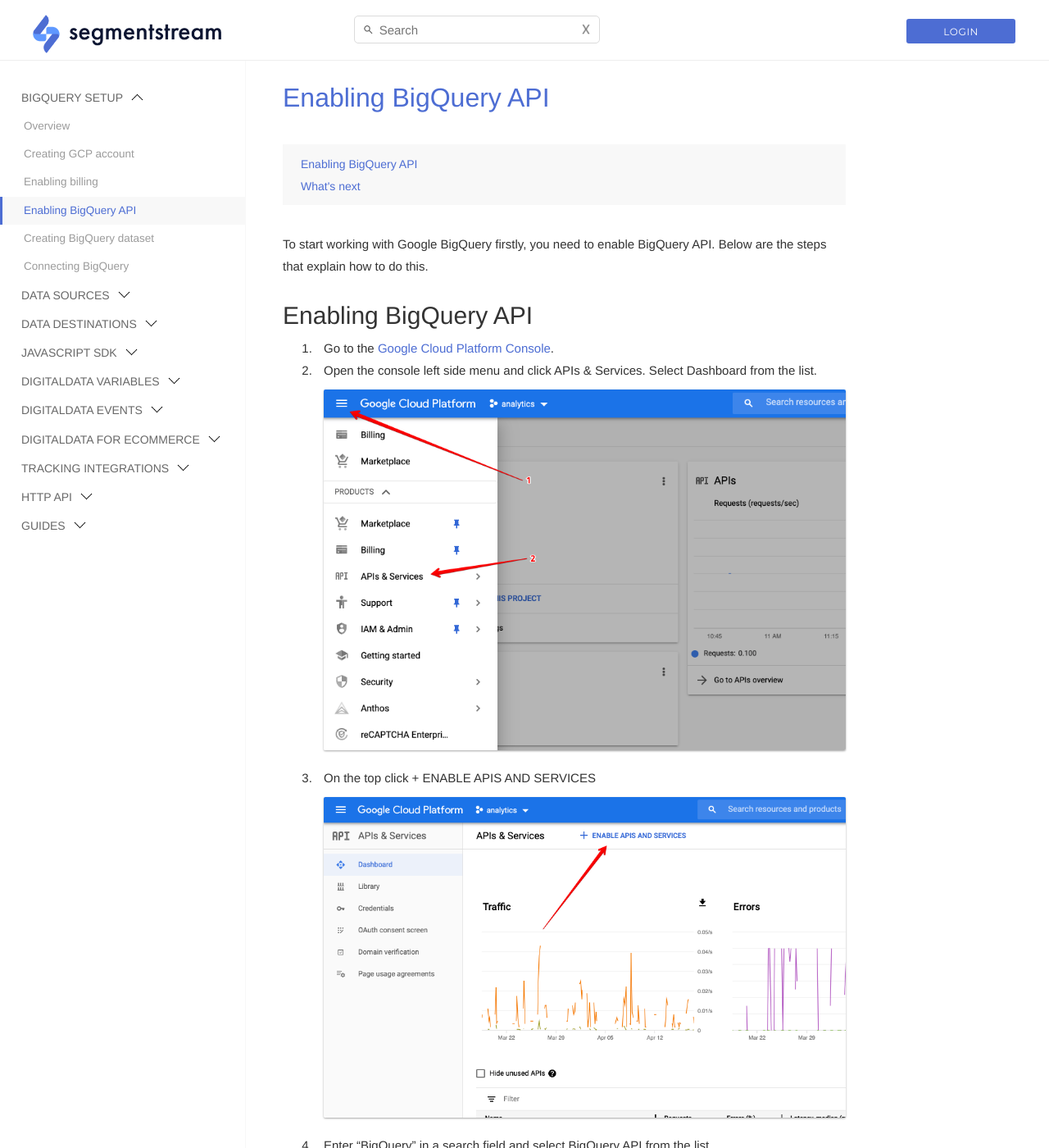
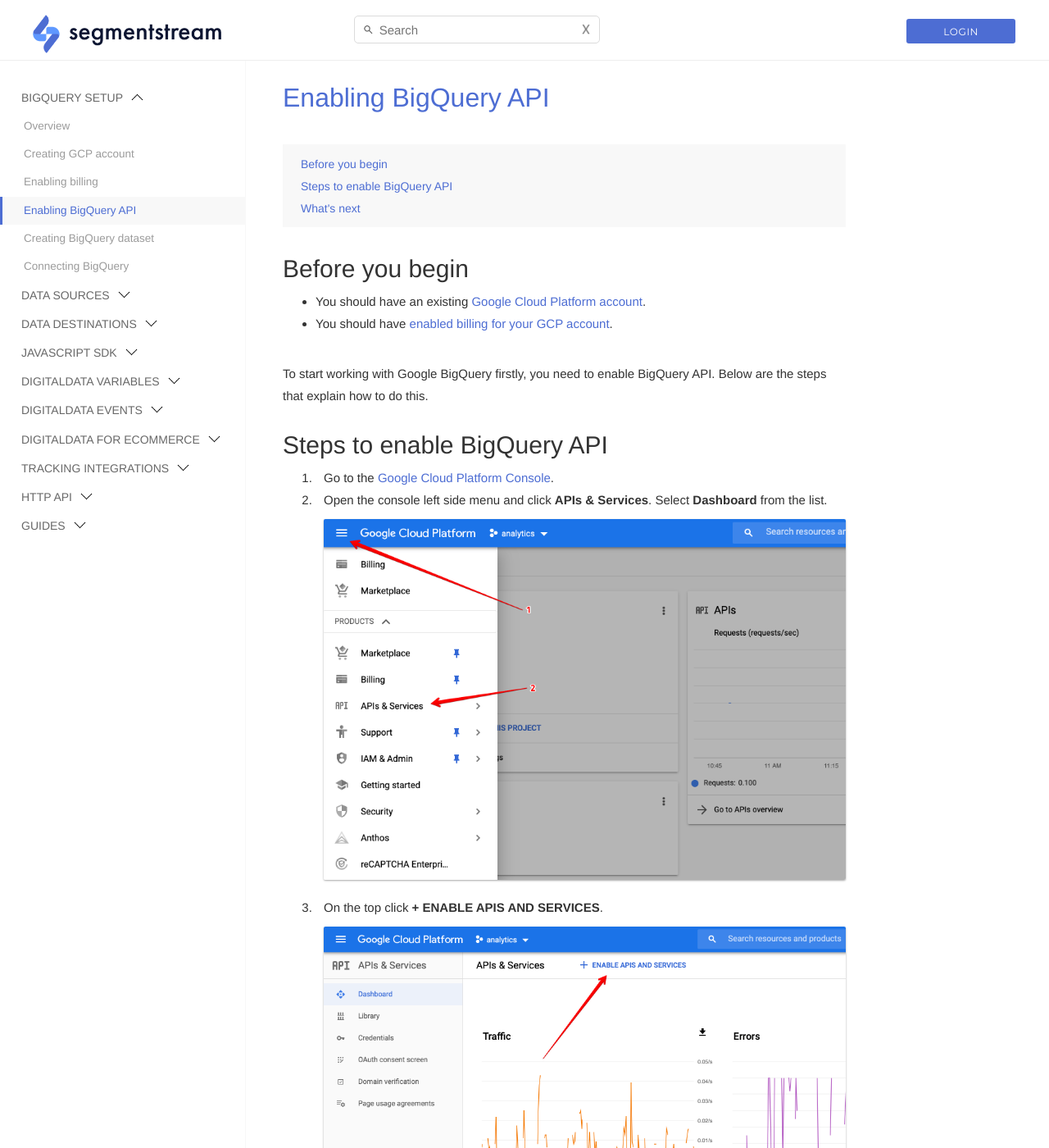
Before and after one commit to segmentstream-com/segmentstream-com.github.io, a Jekyll site: the page built from _docs/bigquery/enabling-bigquery-api.md, in a window 1280 px wide and 1400 px high. Shown: the whole window at 82% size. Built offline with Jekyll 4.4.1, drawn with Linux system fonts in a browser that asks for light colours; nearby versions of some CDN libraries; some of the changed text lies outside the part shown.

Commit message:
made fixes for bigquery guide

```diff
--- a/_docs/bigquery/enabling-bigquery-api.md
+++ b/_docs/bigquery/enabling-bigquery-api.md
@@ -11,24 +11,30 @@
 In this article explained how to Enable BigQuery API if it is not enabled
 -->
 <ul class="page-navigation">
-  <li><a href="#enabling-bigquery">Enabling BigQuery API</a></li>
+  <li><a href="#before-you-begin">Before you begin</a></li>
+  <li><a href="#enabling-bigquery">Steps to enable BigQuery API</a></li>
   <li><a href="#whats-next">What's next</a></li>
 </ul>
+
+## <a name="before-you-begin"></a> Before you begin
+* You should have an existing [Google Cloud Platform account](creating-gcp-account).
+* You should have [enabled billing for your GCP account](enabling-billing).
+
 To start working with Google BigQuery firstly, you need to enable BigQuery API.
 Below are the steps that explain how to do this.
 
-## <a name="enabling-bigquery"></a> Enabling BigQuery API
+## <a name="enabling-bigquery"></a> Steps to enable BigQuery API
 1. Go to the [Google Cloud Platform Console](https://console.cloud.google.com/){:target="_blank"}.
-2. Open the console left side menu and click APIs & Services. Select Dashboard from the list.
+2. Open the console left side menu and click **APIs & Services**. Select **Dashboard** from the list.
 ![Click on APIs & Services](/img/bigquery_api.1.png)
 
-3. On the top click + ENABLE APIS AND SERVICES
+3. On the top click **+ ENABLE APIS AND SERVICES**.
 ![Enable APIs and Services](/img/bigquery_api.2.png)
 
-4. Enter "BigQuery" in a search field and select BigQuery API from the list.
+4. Enter "BigQuery" in a search field and select **BigQuery API** from the list.
 ![Select BigQuery API](/img/bigquery_api.3.png)
 
-5. Click ENABLE to enable BigQuery API.
+5. Click **ENABLE** to enable BigQuery API.
 ![Enable BigQuery API](/img/bigquery_api.4.png)
 
 ## <a name="whats-next"></a>What's next
```
Also changed, not shown: _docs/bigquery/connecting-bigquery.md (+6 -8 lines), _docs/bigquery/creating-bigquery-dataset.md (+2 -1 lines), _docs/bigquery/creating-gcp-account.md (+3 -3 lines), _docs/bigquery/enabling-billing.md (+1 -1 lines), img/bigquery_billing.1.png, img/bigquery_connect.1.png, img/bigquery_connect.2.png (deleted).
